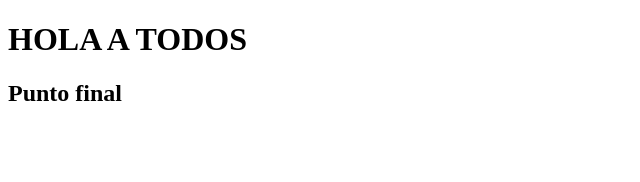
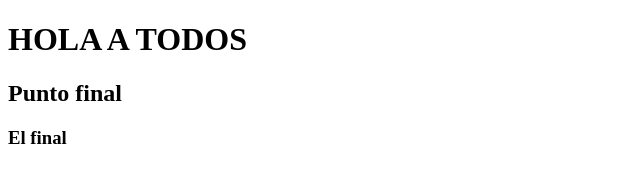
Before and after one commit to renato-universidad/prueba2-universidad, a plain HTML site: page index.html in a window 1280 px wide. Shown: the full height of the page, 0-640 px from the left. Drawn offline with Linux system fonts and the light colour scheme.

Commit message:
Cambio desde la otra cuenta

```diff
--- a/index.html
+++ b/index.html
@@ -9,5 +9,6 @@
 <body>
     <h1>HOLA A TODOS</h1>
     <h2>Punto final</h2>
+    <h3>El final</h3>
 </body>
 </html>
```
